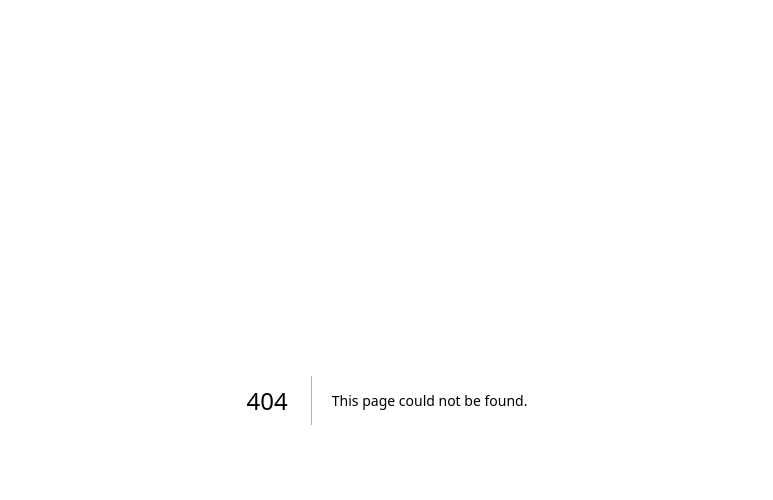
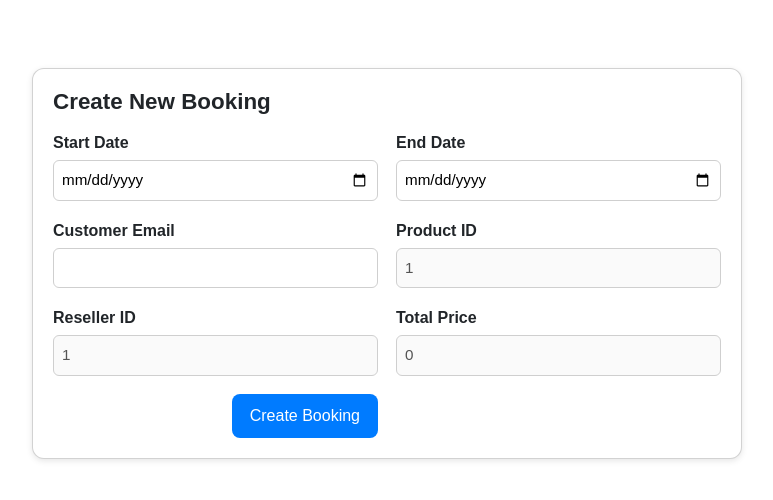
Before and after one commit to fsd-2-gc/frontend-application, a Next.js app in the folder app/: page /createBooking in a window 1280 px wide. Before the commit this address had no page. Shown: the top 500 px of the page, without its empty margins (253-1026 px from the left). Built offline with nearby package versions, Linux system fonts and the light colour scheme; no server answers.

Commit message:
added CreateBooking page

```diff
--- /dev/null
+++ b/app/src/app/createBooking/page.tsx
@@ -0,0 +1,12 @@
+import CreateBooking from "@/components/CreateBooking";
+
+export default function Page({ params }: { params: { productId: string } }) {
+    return (
+        <main className="container my-5">
+            <CreateBooking
+                productId={1}
+                resellerId={1}
+            />
+        </main>
+    );
+}
--- /dev/null
+++ b/app/src/components/CreateBooking.tsx
@@ -0,0 +1,148 @@
+"use client"
+
+import React, { useState, useEffect } from "react";
+import "../css/createBooking.css";
+
+import { BookingService } from "../services/BookingService";
+import { Booking, Status } from "../models/Booking";
+import { ProductService } from "../services/ProductService";
+
+type CreateBookingProps = {
+    productId: number;   // automatically injected (recommended)
+    resellerId: number;  // automatically injected
+};
+
+export default function CreateBooking({ productId, resellerId }: CreateBookingProps) {
+    const [customerEmail, setCustomerEmail] = useState("");
+    const [startDate, setStartDate] = useState("");
+    const [endDate, setEndDate] = useState("");
+
+    const [dailyPrice, setDailyPrice] = useState(0);
+    const [totalPrice, setTotalPrice] = useState(0);
+
+    const [successMsg, setSuccessMsg] = useState<string | null>(null);
+    const [errorMsg, setErrorMsg] = useState<string | null>(null);
+
+    // Fetch product price automatically
+    useEffect(() => {
+        async function fetchPrice() {
+            const product = await ProductService.getProduct(productId);
+            if (product) {
+                setDailyPrice(product.price_per_day);
+            }
+        }
+        fetchPrice();
+    }, [productId]);
+
+    // Automatically calculate total price when dates change
+    useEffect(() => {
+        if (!startDate || !endDate || !dailyPrice) return;
+
+        const start = new Date(startDate);
+        const end = new Date(endDate);
+
+        const diff = Math.ceil((end.getTime() - start.getTime()) / (1000 * 60 * 60 * 24));
+
+        if (diff > 0) setTotalPrice(diff * dailyPrice);
+        else setTotalPrice(0);
+
+    }, [startDate, endDate, dailyPrice]);
+
+    const handleSubmit = async (e: React.FormEvent) => {
+        e.preventDefault();
+        setErrorMsg(null);
+        setSuccessMsg(null);
+
+        try {
+            const bookingData: Omit<Booking, "id"> = {
+                productId,
+                resellerId,
+                customerEmail,
+                startDate: new Date(startDate),
+                endDate: new Date(endDate),
+                totalPrice,
+                status: Status.Pending,
+            };
+
+            const newId = await BookingService.submitNewBooking(bookingData);
+
+            setSuccessMsg(`Booking created successfully! ID: ${newId}`);
+
+            setCustomerEmail("");
+            setStartDate("");
+            setEndDate("");
+
+        } catch (err: any) {
+            setErrorMsg(err.message || "Booking failed.");
+        }
+    };
+
+    return (
+        <div className="page">
+            <div className="card">
+
+                <h2 className="title">Create New Booking</h2>
+
+                {successMsg && <div className="alert success">{successMsg}</div>}
+                {errorMsg && <div className="alert error">{errorMsg}</div>}
+
+                <form onSubmit={handleSubmit} className="formGrid">
+
+                    {/* Start Date */}
+                    <div className="field">
+                        <label>Start Date</label>
+                        <input
+                            type="date"
+                            value={startDate}
+                            onChange={(e) => setStartDate(e.target.value)}
+                            required
+                        />
+                    </div>
+
+                    {/* End Date */}
+                    <div className="field">
+                        <label>End Date</label>
+                        <input
+                            type="date"
+                            value={endDate}
+                            onChange={(e) => setEndDate(e.target.value)}
+                            required
+                        />
+                    </div>
+
+                    {/* Customer Email */}
+                    <div className="field">
+                        <label>Customer Email</label>
+                        <input
+                            type="email"
+                            value={customerEmail}
+                            onChange={(e) => setCustomerEmail(e.target.value)}
+                            required
+                        />
+                    </div>
+
+                    {/* Auto-filled info (read-only) */}
+                    <div className="field">
+                        <label>Product ID</label>
+                        <input type="number" value={productId} readOnly disabled />
+                    </div>
+
+                    <div className="field">
+                        <label>Reseller ID</label>
+                        <input type="number" value={resellerId} readOnly disabled />
+                    </div>
+
+                    <div className="field">
+                        <label>Total Price</label>
+                        <input type="number" value={totalPrice} readOnly disabled />
+                    </div>
+
+                    <div className="buttonBar">
+                        <button type="submit">Create Booking</button>
+                    </div>
+
+                </form>
+            </div>
+        </div>
+    );
+}
--- /dev/null
+++ b/app/src/css/createBooking.css
@@ -0,0 +1,87 @@
+.page {
+  max-width: 750px;
+  margin: 0 auto;
+  padding: 20px;
+  display: flex;
+  flex-direction: column;
+  gap: 1.2rem;
+  font-family: Arial, sans-serif;
+}
+
+.card {
+  padding: 20px;
+  background: #fff;
+  border-radius: 12px;
+  box-shadow: 0 2px 6px rgba(0,0,0,0.1);
+}
+
+.title {
+  margin-bottom: 15px;
+  font-size: 1.4rem;
+  font-weight: 600;
+}
+
+.formGrid {
+  display: grid;
+  grid-template-columns: 1fr 1fr;
+  gap: 18px;
+}
+
+.field {
+  display: flex;
+  flex-direction: column;
+  gap: 5px;
+}
+
+label {
+  font-weight: 600;
+}
+
+input,
+select {
+  padding: 8px;
+  border: 1px solid #cfcfcf;
+  border-radius: 6px;
+  font-size: 0.95rem;
+}
+
+.buttonBar {
+  display: flex;
+  justify-content: flex-end;
+}
+
+button {
+  padding: 10px 18px;
+  font-size: 1rem;
+  border-radius: 8px;
+  border: none;
+  background: #007bff;
+  color: white;
+  cursor: pointer;
+  transition: 0.2s;
+}
+
+button:hover {
+  background: #0064d2;
+}
+
+.alert {
+  padding: 12px 16px;
+  border-radius: 6px;
+}
+
+.success {
+  background: #d8ffda;
+  color: #0a660f;
+}
+
+.error {
+  background: #ffd5d5;
+  color: #8b0000;
+}
+
+@media (max-width: 600px) {
+  .formGrid {
+    grid-template-columns: 1fr;
+  }
+}
--- a/app/src/models/Booking.ts
+++ b/app/src/models/Booking.ts
@@ -9,7 +9,7 @@ export interface Booking {
     status: Status
 }
 
-enum Status {
+export enum Status {
     Pending,
     Confirmed = 2,
     Cancelled,
--- a/app/src/repositories/BookingRepository.ts
+++ b/app/src/repositories/BookingRepository.ts
@@ -65,6 +65,54 @@ export class BookingRepository {
             status: 2
         }
 
-       return booking
+        return booking
+    }
+
+    static async createBooking(booking: Omit<Booking, "id">){
+        const url = `${this.BASE_URL}/createbooking/`;
+
+        /*
+
+        const payload = {
+            product_id: booking.productId,
+            customer_email: booking.customerEmail,
+            reseller_id: booking.resellerId,
+            start_date: booking.startDate.toISOString(),
+            end_date: booking.endDate.toISOString(),
+            total_price: booking.totalPrice,
+            status: booking.status,
+        };
+
+        const response = await fetch(url, {
+            method: "POST",
+            headers: {
+                "Content-Type": "application/json",
+                "X-API-KEY": this.API_KEY,
+            },
+            body: JSON.stringify(payload),
+        });
+
+        const json = await response.json();
+
+        if (!response.ok || !json?.data) {
+            throw new Error(json?.message ?? "Failed to create booking");
+        }
+
+        const data = json.data;
+
+        const createdBooking: Booking = {
+            id: Number(data.booking_id),
+            productId: Number(data.product_id),
+            customerEmail: String(data.customer_email),
+            resellerId: Number(data.reseller_id),
+            startDate: new Date(data.start_date),
+            endDate: new Date(data.end_date),
+            totalPrice: Number(data.total_price),
+            status: data.status,
+        };
+
+        */
+
+        return 1;
     }
 }
--- a/app/src/services/BookingService.ts
+++ b/app/src/services/BookingService.ts
@@ -1,4 +1,5 @@
 import { BookingRepository } from "../repositories/BookingRepository";
+import { Booking } from "@/models/Booking";
 
 export class BookingService {
     static async getBookingById(id: number){
@@ -6,4 +7,8 @@ export class BookingService {
 
         return data;
     }
+
+    static async submitNewBooking(data: Omit<Booking, "id">){
+    return BookingRepository.createBooking(data);
+    }
 }
```
